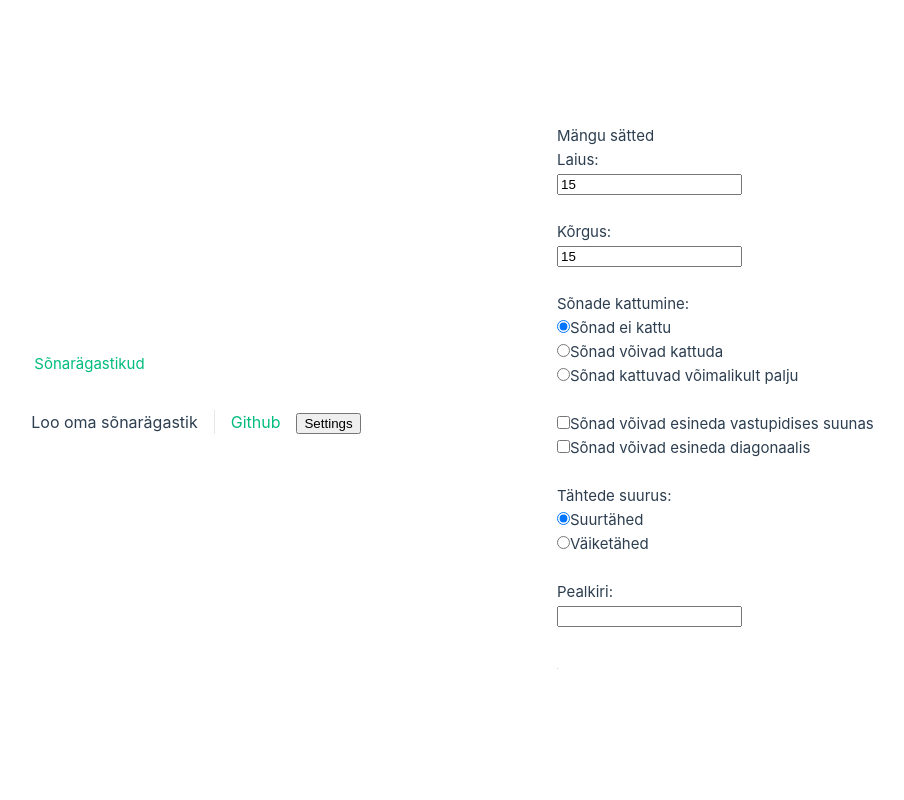
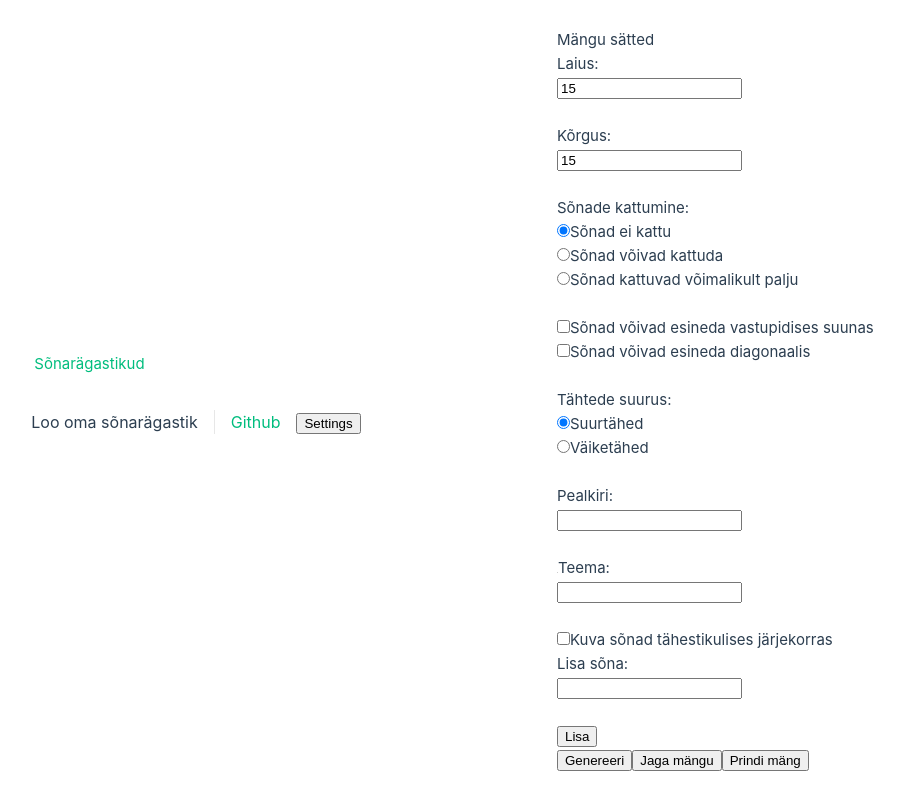
Before and after one commit to Tengyyy/word-puzzle, a Vue app in the folder frontend/: page /create in a window 1280 px wide. Shown: the whole page, without its empty margins (83-987 px from the left). Built offline with nearby package versions, Linux system fonts and the light colour scheme.

Commit message:
Create layout for Puzzle creation view

```diff
--- a/frontend/src/components/GameBoard.vue
+++ b/frontend/src/components/GameBoard.vue
@@ -9,6 +9,9 @@ import wrong_sound from '../assets/sounds/wrong.wav'
 const props = defineProps({
   grid: {
     type: Array,
+  },
+  playable: {
+    type: Boolean,
     required: true
   }
 });
--- a/frontend/src/components/WordList.vue
+++ b/frontend/src/components/WordList.vue
@@ -1,17 +1,38 @@
 <script setup>
+import { ref } from 'vue';
 const props = defineProps({
   words: {
     type: Array,
-    required: true
   },
   foundWords: {
     type: Array,
+  },
+  editable: {
+    type: Boolean,
     required: true
   }
 });
+
+const topic = ref(null);
+const wordInput = ref(null);
+const alphabetize = ref(false);
+
+const addWord = () => {
+
+};
+
+const reorderWords = () => {
+
+};
 </script>
 
 <template>
+  <template v-if="props.editable">
+    <label for="topic-input">Teema:</label><br>
+    <input type="text" name="topic-input" id="topic-input" v-model="topic" /><br><br>
+    <input type="checkbox" id="alphabetize-checkbox" v-model="alphabetize" @change="reorderWords">
+    <label for="alphabetize-checkbox">Kuva sõnad tähestikulises järjekorras</label>
+  </template>
   <div class="word-list">
     <ul>
       <li v-for="(word, index) in words" :key="index"
@@ -20,6 +41,11 @@ const props = defineProps({
       </li>
     </ul>
   </div>
+  <template v-if="props.editable">
+    <label for="word-input">Lisa sõna:</label><br>
+    <input type="text" name="word-input" id="word-input" v-model="wordInput" /><br><br>
+    <button @click="addWord">Lisa</button>
+  </template>
 </template>
 
 <style scoped>
--- a/frontend/src/views/CreateView.vue
+++ b/frontend/src/views/CreateView.vue
@@ -6,16 +6,17 @@ import { ref } from 'vue';
 
 const title = ref(null);
 
-// should be a openable/closeable component on the top, in the middle left should be the grid, right the word list and input box,
-// bottom the button regenerate grid, and share/get code/print.
-// title input should be moved outside of the grid control component, should be below that,
-// the topic input for generation should be on top of the word list
+const generate = () => {
 
+};
 
-//TODO: for the word list a toggle to alphabetize the word list
-//TODO: grid/board, wordlist with input to enter more words, button to regenereta grid
-//TODO: button to create game/link
-//TODO: button to print game
+const share = () => {
+
+};
+
+const print = () => {
+
+};
 </script>
 
 
@@ -24,7 +25,10 @@ const title = ref(null);
     <GameSettings />
     <label for="title-input">Pealkiri:</label><br>
     <input type="text" id="title-input" name="title-input" v-model="title" /><br><br>
-    <GameBoard />
-    <WordList />
+    <GameBoard :playable="false" />
+    <WordList :editable="true" /><br>
+    <button @click="generate">Genereeri</button>
+    <button @click="share">Jaga mängu</button>
+    <button @click="print">Prindi mäng</button>
   </main>
 </template>
--- a/frontend/src/views/GameView.vue
+++ b/frontend/src/views/GameView.vue
@@ -80,8 +80,8 @@ const handleSelect = (selectedWord) => {
   <main>
     <template v-if="gameInProgress">
       <h1>{{ title }}</h1>
-      <GameBoard :grid="grid" :words="words" @select="handleSelect" ref="boardRef" />
-      <WordList :words="words" :foundWords="foundWords" />
+      <GameBoard :grid="grid" :playable="true" @select="handleSelect" ref="boardRef" />
+      <WordList :words="words" :foundWords="foundWords" :editable="false" />
     </template>
     <template v-else>
       <p>Kõik sõnad leitud!</p>
```
